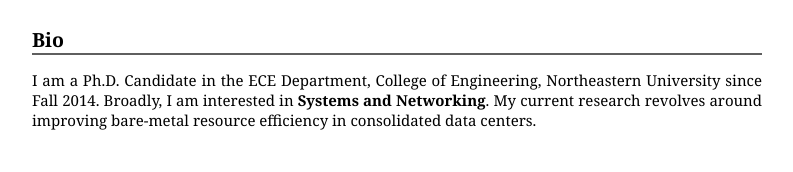
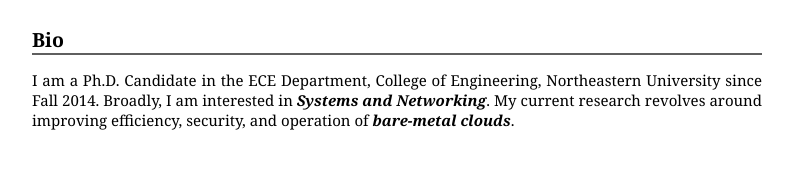
Before and after one commit to apoorvemohan/apoorvemohan.github.io, a plain HTML site: page index.html in a window 1280 px wide. Shown: the part 271-443 px from the top of the page, without its empty margins (243-1036 px from the left). Drawn offline with nearby package versions, Linux system fonts and the light colour scheme.

Commit message:
Update bio.html

```diff
--- a/sections/about/bio.html
+++ b/sections/about/bio.html
@@ -1,5 +1,5 @@
 <h1>Bio</h1>
 <p align="justify">
-  I am a Ph.D. Candidate in the ECE Department, College of Engineering, Northeastern University since Fall 2014. Broadly, I am interested in <b>Systems and Networking</b>.
-My current research revolves around improving bare-metal resource efficiency in consolidated data centers.
+  I am a Ph.D. Candidate in the ECE Department, College of Engineering, Northeastern University since Fall 2014. Broadly, I am interested in <b><i>Systems and Networking</i></b>.
+My current research revolves around improving efficiency, security, and operation of <b><i>bare-metal clouds</i></b>.
 </p>
```
